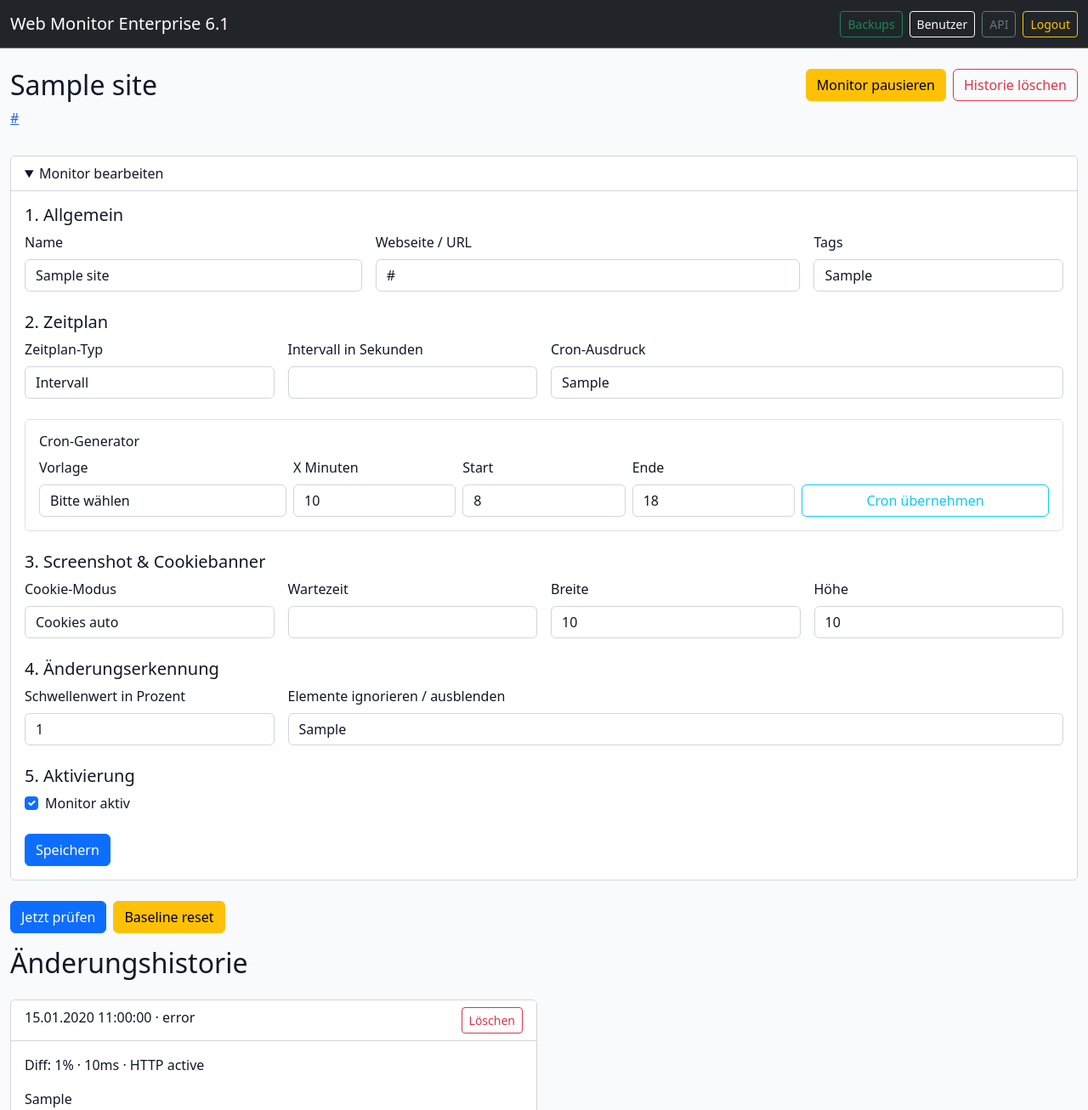
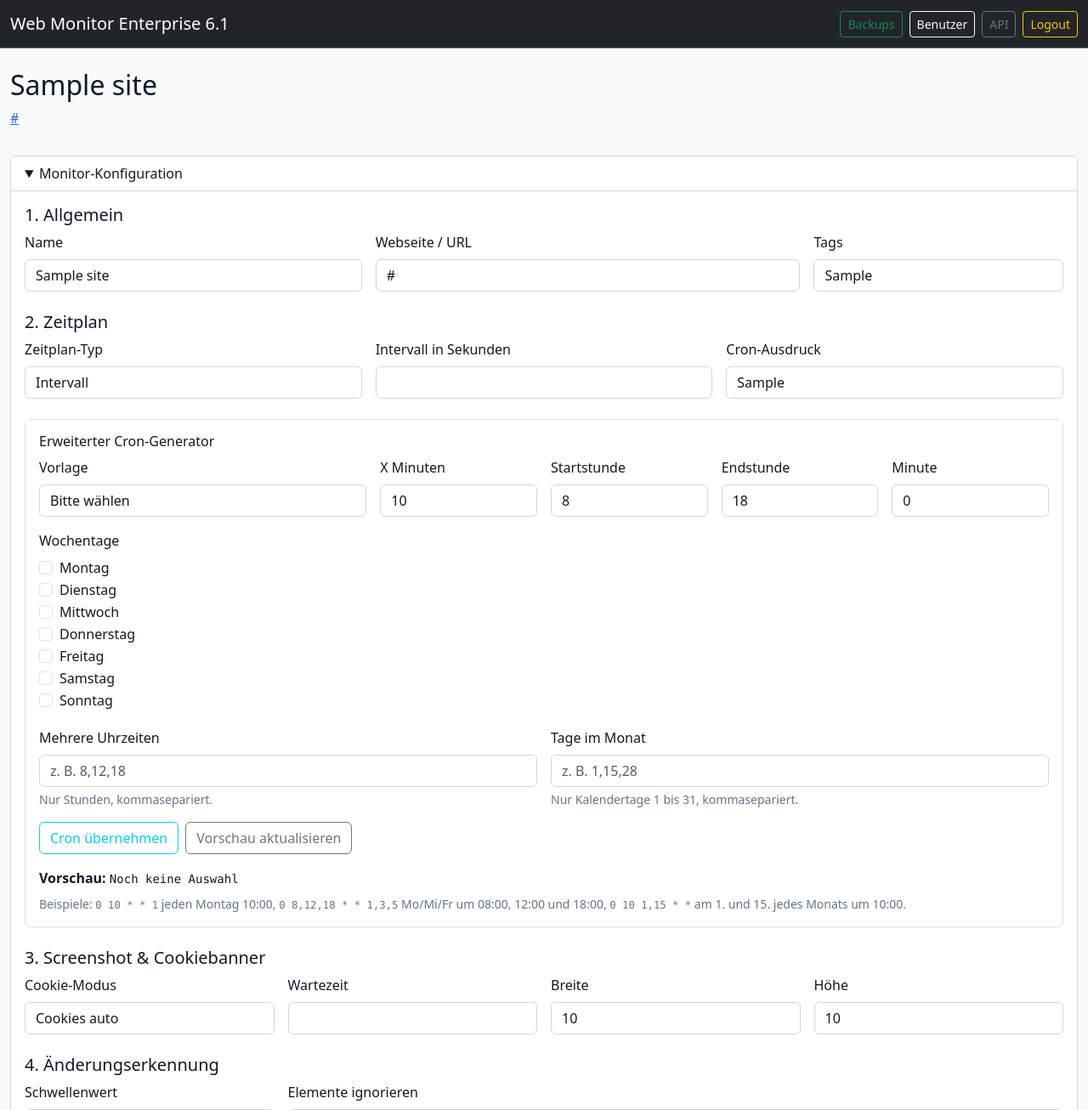
Before and after one commit to Jimmbob23/webmonitor-6.1, a FastAPI app: template app/templates/site.html in a window 1280 px wide, after a click on "Monitor-Konfiguration". Shown: the top 1306 px of the page at 85% size. Run offline with FastAPI, Linux system fonts and the light colour scheme; the template is opened without the code that fills it: most values are stand-ins (such as "Sample title", 1, 10 or a date in 2020); parts of the project's set-up code (start-up, migrations or seed data) failed here and were passed over.

Commit message:
Add files via upload
Little change on design and cron

```diff
--- a/app/static/cron-generator.js
+++ b/app/static/cron-generator.js
@@ -1,34 +1,86 @@
-function clampNumber(value, min, max, fallback) {
-  const n = parseInt(value, 10);
+function intValue(el, min, max, fallback) {
+  const n = parseInt(el.value, 10);
   if (Number.isNaN(n)) return fallback;
-  return Math.min(Math.max(n, min), max);
+  return Math.max(min, Math.min(max, n));
+}
+
+function cleanCsvNumbers(value, min, max) {
+  return [...new Set(
+    value.split(",")
+      .map(v => parseInt(v.trim(), 10))
+      .filter(v => Number.isInteger(v) && v >= min && v <= max)
+  )].sort((a,b) => a-b);
+}
+
+function selectedWeekdays(helper) {
+  return [...helper.querySelectorAll(".cron-weekday:checked")]
+    .map(el => parseInt(el.value, 10))
+    .filter(v => Number.isInteger(v));
 }
 
 function buildCron(helper) {
   const preset = helper.querySelector(".cron-preset").value;
-  const minutes = clampNumber(helper.querySelector(".cron-minutes").value, 1, 59, 10);
-  const start = clampNumber(helper.querySelector(".cron-hour-start").value, 0, 23, 8);
-  const end = clampNumber(helper.querySelector(".cron-hour-end").value, 0, 23, 18);
+  const everyMinutes = intValue(helper.querySelector(".cron-minutes"), 1, 59, 10);
+  const start = intValue(helper.querySelector(".cron-hour-start"), 0, 23, 8);
+  const end = intValue(helper.querySelector(".cron-hour-end"), 0, 23, 18);
+  const minute = intValue(helper.querySelector(".cron-minute-fixed"), 0, 59, 0);
+  const weekdays = selectedWeekdays(helper);
+  const hours = cleanCsvNumbers(helper.querySelector(".cron-hours-list").value, 0, 23);
+  const monthDays = cleanCsvNumbers(helper.querySelector(".cron-month-days").value, 1, 31);
 
-  if (preset === "every_minutes") return `*/${minutes} * * * *`;
-  if (preset === "hourly_range") return `0 ${start}-${end} * * *`;
-  if (preset === "daily_time") return `0 ${start} * * *`;
-  if (preset === "weekdays_time") return `0 ${start} * * 1-5`;
-  if (preset === "weekdays_range") return `0 ${start}-${end} * * 1-5`;
+  if (preset === "every_minutes") return `*/${everyMinutes} * * * *`;
+  if (preset === "hourly_range") return `${minute} ${start}-${end} * * *`;
+  if (preset === "daily_time") return `${minute} ${start} * * *`;
+  if (preset === "weekly_time") {
+    const day = weekdays.length ? weekdays[0] : 1;
+    return `${minute} ${start} * * ${day}`;
+  }
+  if (preset === "selected_weekdays") {
+    if (!weekdays.length) return "";
+    return `${minute} ${start} * * ${weekdays.join(",")}`;
+  }
+  if (preset === "selected_weekdays_hours") {
+    if (!weekdays.length || !hours.length) return "";
+    return `${minute} ${hours.join(",")} * * ${weekdays.join(",")}`;
+  }
+  if (preset === "monthly_days") {
+    if (!monthDays.length) return "";
+    return `${minute} ${start} ${monthDays.join(",")} * *`;
+  }
+  if (preset === "custom") {
+    return helper.closest("form").querySelector(".cron-expression").value.trim();
+  }
   return "";
 }
 
+function updatePreview(helper) {
+  const value = buildCron(helper);
+  const preview = helper.querySelector(".cron-preview-value");
+  preview.textContent = value || "Bitte passende Werte auswählen";
+  return value;
+}
+
 document.addEventListener("DOMContentLoaded", () => {
-  document.querySelectorAll(".cron-helper").forEach((helper) => {
+  document.querySelectorAll(".cron-helper").forEach(helper => {
     const form = helper.closest("form");
     const cronInput = form.querySelector(".cron-expression");
     const scheduleType = form.querySelector(".schedule-type");
+
+    helper.querySelector(".cron-preview").addEventListener("click", () => updatePreview(helper));
+
     helper.querySelector(".cron-apply").addEventListener("click", () => {
-      const cron = buildCron(helper);
-      if (!cron) return;
-      cronInput.value = cron;
-      if (scheduleType) scheduleType.value = "cron";
+      const value = updatePreview(helper);
+      if (!value) {
+        alert("Bitte die erforderlichen Wochentage, Uhrzeiten oder Monatstage auswählen.");
+        return;
+      }
+      cronInput.value = value;
+      scheduleType.value = "cron";
       cronInput.focus();
+    });
+
+    helper.querySelectorAll("input, select").forEach(el => {
+      el.addEventListener("change", () => updatePreview(helper));
     });
   });
 });
--- a/app/templates/site.html
+++ b/app/templates/site.html
@@ -7,22 +7,11 @@
   <div>
     <h1 class="h2">{{site.name}}</h1>
     <p class="text-break"><a href="{{site.url}}" target="_blank">{{site.url}}</a></p>
-    {% if not site.enabled %}<span class="badge text-bg-secondary">Monitor pausiert</span>{% endif %}
-  </div>
-  <div class="d-flex flex-wrap gap-2">
-    <form method="post" action="/sites/{{site.id}}/toggle">
-      {% if site.enabled %}<button class="btn btn-warning">Monitor pausieren</button>{% else %}<button class="btn btn-success">Monitor aktivieren</button>{% endif %}
-    </form>
-    <form method="post" action="/sites/{{site.id}}/history/delete" onsubmit="return confirm('Komplette Historie inklusive Screenshots und Diff-Bilder löschen?')">
-      <button class="btn btn-outline-danger">Historie löschen</button>
-    </form>
   </div>
 </div>
 
-{% if site.last_error %}<div class="alert alert-danger">{{site.last_error}}</div>{% endif %}
-
 <details class="card mb-4">
-  <summary class="card-header clickable-summary">Monitor bearbeiten</summary>
+  <summary class="card-header clickable-summary">Monitor-Konfiguration</summary>
   <div class="card-body">
     <form method="post" action="/sites/{{site.id}}/edit">
       <h5>1. Allgemein</h5>
@@ -34,21 +23,96 @@
 
       <h5>2. Zeitplan</h5>
       <div class="row g-3 mb-4">
-        <div class="col-12 col-md-4 col-lg-3"><label class="form-label">Zeitplan-Typ</label><select class="form-select schedule-type" name="schedule_type"><option value="interval" {% if site.schedule_type=="interval" %}selected{% endif %}>Intervall</option><option value="cron" {% if site.schedule_type=="cron" %}selected{% endif %}>Cron</option></select></div>
-        <div class="col-12 col-md-4 col-lg-3"><label class="form-label">Intervall in Sekunden</label><input class="form-control" name="interval_seconds" type="number" value="{{site.interval_seconds}}"></div>
-        <div class="col-12 col-md-4 col-lg-6"><label class="form-label">Cron-Ausdruck</label><input class="form-control cron-expression" name="cron_expression" value="{{site.cron_expression}}" placeholder="*/10 * * * *"></div>
+        <div class="col-12 col-md-4"><label class="form-label">Zeitplan-Typ</label><select class="form-select schedule-type" name="schedule_type"><option value="interval" {% if site.schedule_type=="interval" %}selected{% endif %}>Intervall</option><option value="cron" {% if site.schedule_type=="cron" %}selected{% endif %}>Cron</option></select></div>
+        <div class="col-12 col-md-4"><label class="form-label">Intervall in Sekunden</label><input class="form-control" name="interval_seconds" type="number" value="{{site.interval_seconds}}"></div>
+        <div class="col-12 col-md-4"><label class="form-label">Cron-Ausdruck</label><input class="form-control cron-expression" name="cron_expression" value="{{site.cron_expression}}" placeholder="*/10 * * * *"></div>
       </div>
 
-      <div class="cron-helper mt-3 p-3 rounded border">
-        <h6>Cron-Generator</h6>
-        <div class="row g-2 align-items-end">
-          <div class="col-12 col-md-6 col-xl-3"><label class="form-label">Vorlage</label><select class="form-select cron-preset"><option value="">Bitte wählen</option><option value="every_minutes">Alle X Minuten</option><option value="hourly_range">Stündlich im Zeitraum</option><option value="daily_time">Täglich um Uhrzeit</option><option value="weekdays_time">Mo-Fr um Uhrzeit</option><option value="weekdays_range">Mo-Fr stündlich im Zeitraum</option></select></div>
-          <div class="col-6 col-md-2"><label class="form-label">X Minuten</label><input class="form-control cron-minutes" type="number" min="1" max="59" value="10"></div>
-          <div class="col-6 col-md-2"><label class="form-label">Start</label><input class="form-control cron-hour-start" type="number" min="0" max="23" value="8"></div>
-          <div class="col-6 col-md-2"><label class="form-label">Ende</label><input class="form-control cron-hour-end" type="number" min="0" max="23" value="18"></div>
-          <div class="col-12 col-xl-3"><button type="button" class="btn btn-outline-info w-100 cron-apply">Cron übernehmen</button></div>
-        </div>
-      </div>
+
+<div class="cron-helper mt-3 p-3 rounded border">
+  <h6>Erweiterter Cron-Generator</h6>
+
+  <div class="row g-3">
+    <div class="col-12 col-lg-4">
+      <label class="form-label">Vorlage</label>
+      <select class="form-select cron-preset">
+        <option value="">Bitte wählen</option>
+        <option value="every_minutes">Alle X Minuten</option>
+        <option value="hourly_range">Stündlich im Zeitraum</option>
+        <option value="daily_time">Täglich um Uhrzeit</option>
+        <option value="weekly_time">Wöchentlich an einem Tag</option>
+        <option value="selected_weekdays">An bestimmten Wochentagen</option>
+        <option value="selected_weekdays_hours">Bestimmte Tage und mehrere Uhrzeiten</option>
+        <option value="monthly_days">An bestimmten Tagen im Monat</option>
+        <option value="custom">Benutzerdefiniert</option>
+      </select>
+    </div>
+
+    <div class="col-6 col-md-3 col-lg-2">
+      <label class="form-label">X Minuten</label>
+      <input class="form-control cron-minutes" type="number" min="1" max="59" value="10">
+    </div>
+
+    <div class="col-6 col-md-3 col-lg-2">
+      <label class="form-label">Startstunde</label>
+      <input class="form-control cron-hour-start" type="number" min="0" max="23" value="8">
+    </div>
+
+    <div class="col-6 col-md-3 col-lg-2">
+      <label class="form-label">Endstunde</label>
+      <input class="form-control cron-hour-end" type="number" min="0" max="23" value="18">
+    </div>
+
+    <div class="col-6 col-md-3 col-lg-2">
+      <label class="form-label">Minute</label>
+      <input class="form-control cron-minute-fixed" type="number" min="0" max="59" value="0">
+    </div>
+  </div>
+
+  <div class="mt-3">
+    <label class="form-label">Wochentage</label>
+    <div class="weekday-grid">
+      <label class="form-check"><input class="form-check-input cron-weekday" type="checkbox" value="1"><span class="form-check-label">Montag</span></label>
+      <label class="form-check"><input class="form-check-input cron-weekday" type="checkbox" value="2"><span class="form-check-label">Dienstag</span></label>
+      <label class="form-check"><input class="form-check-input cron-weekday" type="checkbox" value="3"><span class="form-check-label">Mittwoch</span></label>
+      <label class="form-check"><input class="form-check-input cron-weekday" type="checkbox" value="4"><span class="form-check-label">Donnerstag</span></label>
+      <label class="form-check"><input class="form-check-input cron-weekday" type="checkbox" value="5"><span class="form-check-label">Freitag</span></label>
+      <label class="form-check"><input class="form-check-input cron-weekday" type="checkbox" value="6"><span class="form-check-label">Samstag</span></label>
+      <label class="form-check"><input class="form-check-input cron-weekday" type="checkbox" value="0"><span class="form-check-label">Sonntag</span></label>
+    </div>
+  </div>
+
+  <div class="row g-3 mt-1">
+    <div class="col-12 col-lg-6">
+      <label class="form-label">Mehrere Uhrzeiten</label>
+      <input class="form-control cron-hours-list" placeholder="z. B. 8,12,18">
+      <div class="form-text">Nur Stunden, kommasepariert.</div>
+    </div>
+    <div class="col-12 col-lg-6">
+      <label class="form-label">Tage im Monat</label>
+      <input class="form-control cron-month-days" placeholder="z. B. 1,15,28">
+      <div class="form-text">Nur Kalendertage 1 bis 31, kommasepariert.</div>
+    </div>
+  </div>
+
+  <div class="d-flex flex-column flex-md-row gap-2 mt-3">
+    <button type="button" class="btn btn-outline-info cron-apply">Cron übernehmen</button>
+    <button type="button" class="btn btn-outline-secondary cron-preview">Vorschau aktualisieren</button>
+  </div>
+
+  <div class="cron-preview-box mt-3">
+    <strong>Vorschau:</strong>
+    <code class="cron-preview-value">Noch keine Auswahl</code>
+  </div>
+
+  <div class="form-text mt-2">
+    Beispiele:
+    <code>0 10 * * 1</code> jeden Montag 10:00,
+    <code>0 8,12,18 * * 1,3,5</code> Mo/Mi/Fr um 08:00, 12:00 und 18:00,
+    <code>0 10 1,15 * *</code> am 1. und 15. jedes Monats um 10:00.
+  </div>
+</div>
+
 
       <h5 class="mt-4">3. Screenshot & Cookiebanner</h5>
       <div class="row g-3 mb-4">
@@ -60,11 +124,10 @@
 
       <h5>4. Änderungserkennung</h5>
       <div class="row g-3 mb-4">
-        <div class="col-12 col-md-3"><label class="form-label">Schwellenwert in Prozent</label><input class="form-control" name="threshold_percent" type="number" step="0.01" value="{{site.threshold_percent}}"></div>
-        <div class="col-12 col-md-9"><label class="form-label">Elemente ignorieren / ausblenden</label><input class="form-control" name="ignore_selectors" value="{{site.ignore_selectors}}" placeholder=".werbung, #banner"></div>
+        <div class="col-12 col-md-3"><label class="form-label">Schwellenwert</label><input class="form-control" name="threshold_percent" type="number" step="0.01" value="{{site.threshold_percent}}"></div>
+        <div class="col-12 col-md-9"><label class="form-label">Elemente ignorieren</label><input class="form-control" name="ignore_selectors" value="{{site.ignore_selectors}}"></div>
       </div>
 
-      <h5>5. Aktivierung</h5>
       <label class="form-check mb-4"><input class="form-check-input" type="checkbox" name="enabled" {% if site.enabled %}checked{% endif %}><span class="form-check-label">Monitor aktiv</span></label>
       <button class="btn btn-primary">Speichern</button>
     </form>
@@ -72,18 +135,20 @@
 </details>
 
 <div class="d-flex flex-wrap gap-2 mb-3">
-  <form method="post" action="/sites/{{site.id}}/check"><button class="btn btn-primary" {% if not site.enabled %}disabled title="Monitor ist pausiert"{% endif %}>Jetzt prüfen</button></form>
+  <form method="post" action="/sites/{{site.id}}/toggle">{% if site.enabled %}<button class="btn btn-warning">Monitor pausieren</button>{% else %}<button class="btn btn-success">Monitor aktivieren</button>{% endif %}</form>
+  <form method="post" action="/sites/{{site.id}}/check"><button class="btn btn-primary" {% if not site.enabled %}disabled{% endif %}>Jetzt prüfen</button></form>
   <form method="post" action="/sites/{{site.id}}/reset-baseline"><button class="btn btn-warning">Baseline reset</button></form>
+  <form method="post" action="/sites/{{site.id}}/history/delete" onsubmit="return confirm('Komplette Historie löschen?')"><button class="btn btn-outline-danger">Historie löschen</button></form>
 </div>
 
 <h2>Änderungshistorie</h2>
-<div class="row g-3 mt-1">
+<div class="row g-3">
 {% for c in changes %}
 <div class="col-12 col-md-6 col-xxl-4">
   <div class="card h-100">
     <div class="card-header d-flex justify-content-between gap-2">
       <span>{{ c.checked_at|berlin_time }} · {{c.status}}</span>
-      <form method="post" action="/changes/{{c.id}}/delete" onsubmit="return confirm('Diesen Eintrag inklusive Screenshot/Diff löschen?')"><button class="btn btn-sm btn-outline-danger">Löschen</button></form>
+      <form method="post" action="/changes/{{c.id}}/delete"><button class="btn btn-sm btn-outline-danger">Löschen</button></form>
     </div>
     <div class="card-body">
       <p>Diff: {{c.difference_percent}}% · {{c.duration_ms}}ms · HTTP {{c.http_status}}</p>
@@ -94,8 +159,6 @@
     </div>
   </div>
 </div>
-{% else %}
-<div class="col-12"><div class="alert alert-secondary">Noch keine Historie vorhanden.</div></div>
 {% endfor %}
 </div>
 {% endif %}
```
Also changed, not shown: app/static/advanced-cron.css (added, +14 -0 lines), app/templates/index.html (+96 -135 lines), apply_advanced_cron_css_patch.py (added, +8 -0 lines).
